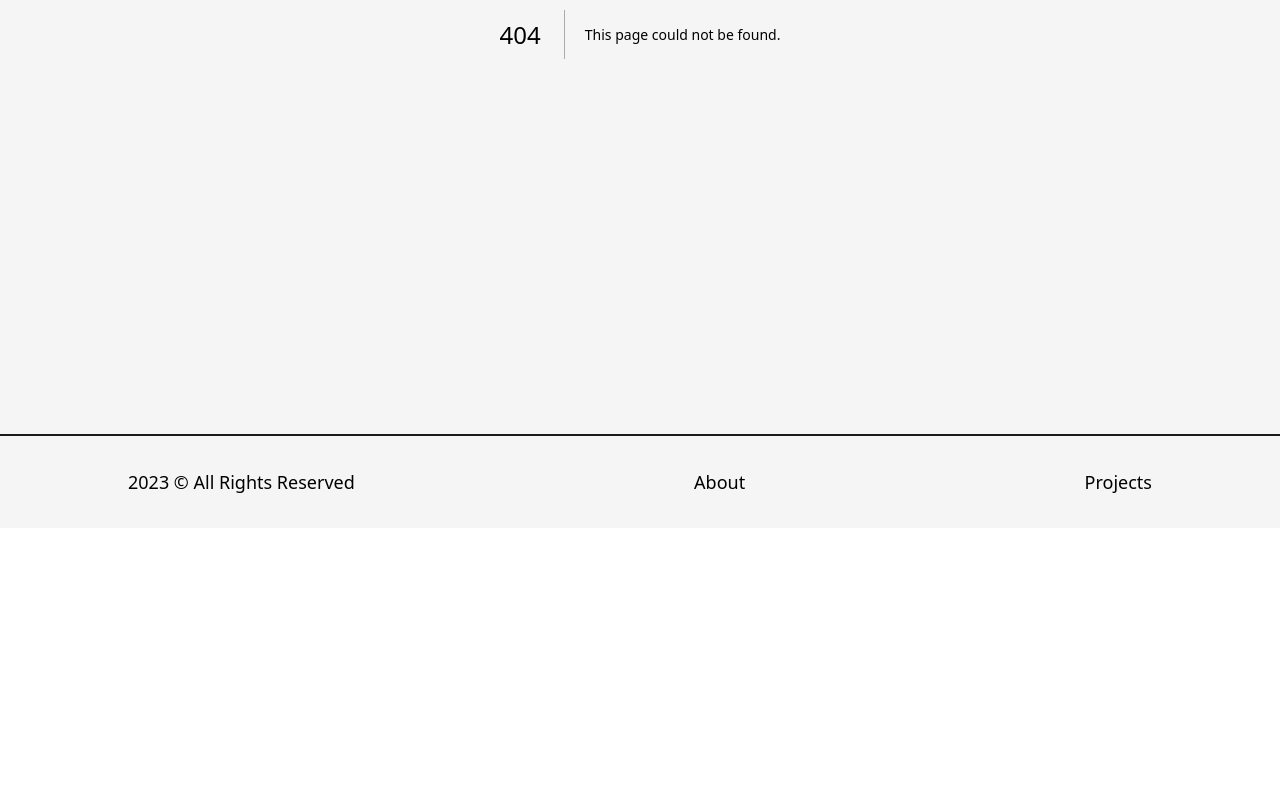
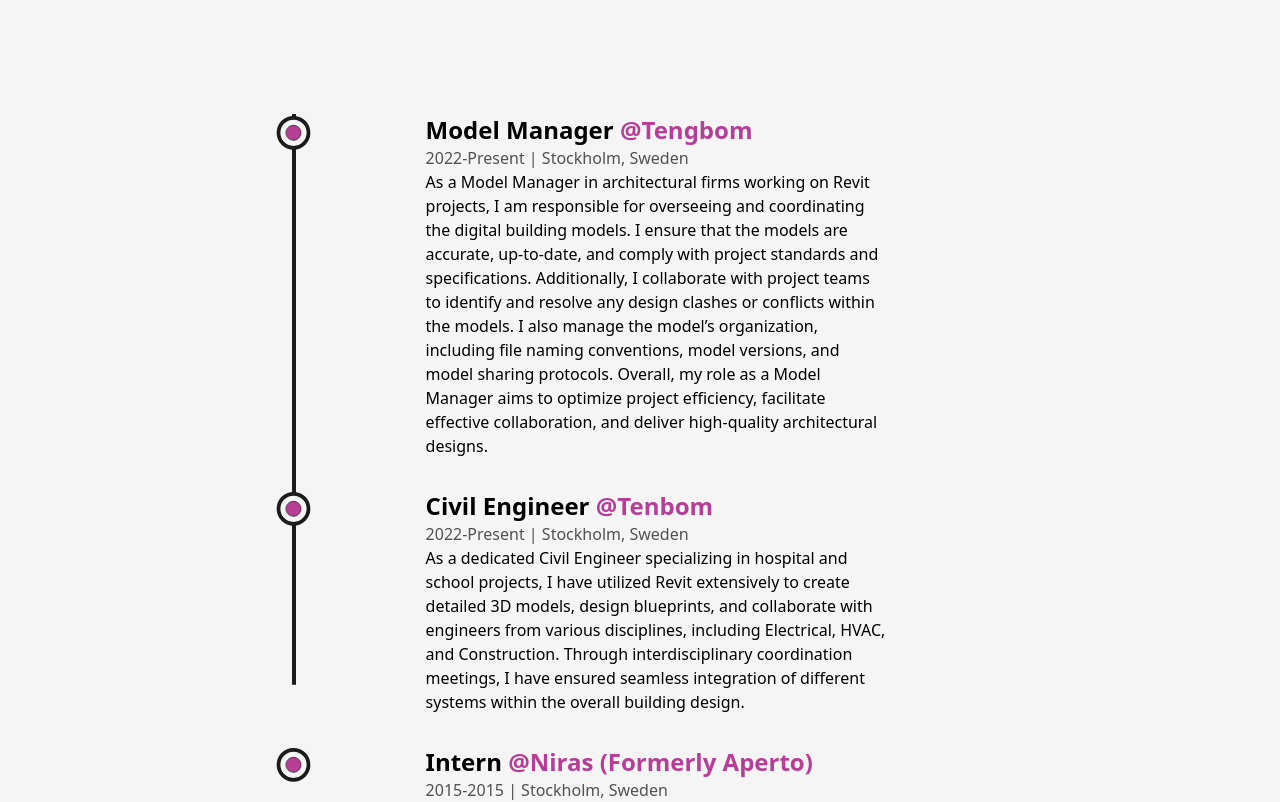
Before and after one commit to dmalmq/portfolio, a Next.js app: page /background in a window 1280 px wide. Before the commit this address had no page. Shown: the part 454-1256 px from the top of the page. Before the commit the page ends 982 px from the top, so only its background shows below. Built offline with nearby package versions, Linux system fonts and the light colour scheme.

Commit message:
moved the education and experience section to a new page called background

```diff
--- /dev/null
+++ b/src/components/Education.tsx
@@ -0,0 +1,69 @@
+import React from "react";
+import { useScroll, motion } from "framer-motion";
+import { useRef } from "react";
+import LiIcon from "./LiIcon";
+
+interface DetailProps {
+  type: string;
+  time: string;
+  place: string;
+  info: string;
+}
+
+const Details: React.FC<DetailProps> = ({ type, time, place, info }) => {
+  const ref = useRef(null);
+  return (
+    <li
+      ref={ref}
+      className="mx-auto mb-8 flex w-[60%] flex-col items-center justify-between first:mt-0 last:mb-0"
+    >
+      <LiIcon reference={ref} />
+      <motion.div
+        initial={{ y: 50 }}
+        whileInView={{ y: 0 }}
+        transition={{ duration: 0.5, type: "spring" }}
+      >
+        <h3 className="text-2xl font-bold capitalize">{type}&nbsp;</h3>
+        <span className="font-medium text-dark/75">
+          {time} | {place}
+        </span>
+        <p className="w-full font-medium">{info}</p>
+      </motion.div>
+    </li>
+  );
+};
+
+const Education = () => {
+  const ref = useRef(null);
+  const { scrollYProgress } = useScroll({
+    target: ref,
+    offset: ["start end", "center start"],
+  });
+  return (
+    <div className="my-64">
+      <h2 className="mb-32 w-full text-center text-8xl font-bold">Education</h2>
+      <div ref={ref} className="relative mx-auto w-[75%]">
+        <motion.div
+          className="absolute left-9 top-0 h-full w-[4px] origin-top bg-dark"
+          style={{ scaleY: scrollYProgress }}
+        />
+        <ul className="ml-4 flex w-full flex-col items-start justify-between">
+          <Details
+            type="Web Development"
+            time="2023, 2 months"
+            place="Le Wagon, Tokyo"
+            info="I studied web development at Le Wagon Tokyo. I am learned Ruby on Rails, JavaScript, HTML, CSS, and React. I am also learned how to use Git and GitHub. I am leaned how to use the command line and how to deploy my projects to Heroku."
+          />
+          <Details
+            type="Civil Engineering"
+            time="2013-2015"
+            place="Stockholms Institute of Technology"
+            info="I went to a vocational school for two years to study civil engineering. I learned how to draw in AutoCAD and Revit. The course was specialized in sustainability and I wrote my thesis about how to calculate daylight using modern 3d modelling software like Revit."
+          />
+        </ul>
+      </div>
+    </div>
+  );
+};
+
+export default Education;
--- a/src/components/Experience.tsx
+++ b/src/components/Experience.tsx
@@ -58,7 +58,7 @@
     offset: ["start end", "center start"],
   });
   return (
-    <div className="my-64">
+    <div className="my-48">
       <h2 className="mb-32 w-full text-center text-8xl font-bold">
         Experience
       </h2>
@@ -69,34 +69,40 @@
         />
         <ul className="ml-4 flex w-full flex-col items-start justify-between">
           <Details
-            position="Software Engineer"
-            companyLink="https://www.google.com/"
-            company="Google"
+            position="Model Manager"
+            companyLink="https://www.tengbom.se/"
+            company="Tengbom"
             time="2022-Present"
-            address="Mountain View, CA"
-            work="Worked on a team responsible for developing new features for Google's
-search engine, including improving the accuracy and relevance of search results and
-developing new tools for data analysis and visualization."
+            address="Stockholm, Sweden"
+            work="As a Model Manager in architectural firms working on Revit projects, I am
+responsible for overseeing and coordinating the digital building models. I
+ensure that the models are accurate, up-to-date, and comply with project
+standards and specifications. Additionally, I collaborate with project teams to
+identify and resolve any design clashes or conflicts within the models. I also
+manage the model’s organization, including file naming conventions, model
+versions, and model sharing protocols. Overall, my role as a Model Manager
+aims to optimize project efficiency, facilitate effective collaboration, and
+deliver high-quality architectural designs."
           />
           <Details
-            position="Software Engineer"
-            companyLink="https://www.google.com/"
-            company="Google"
+            position="Civil Engineer"
+            companyLink="https://www.tengbom.se/"
+            company="Tenbom"
             time="2022-Present"
-            address="Mountain View, CA"
-            work="Worked on a team responsible for developing new features for Google's
-search engine, including improving the accuracy and relevance of search results and
-developing new tools for data analysis and visualization."
+            address="Stockholm, Sweden"
+            work="As a dedicated Civil Engineer specializing in hospital and school projects, I
+have utilized Revit extensively to create detailed 3D models, design blueprints,
+and collaborate with engineers from various disciplines, including
+Electrical, HVAC, and Construction. Through interdisciplinary coordination
+meetings, I have ensured seamless integration of different systems within the overall building design."
           />
           <Details
-            position="Software Engineer"
-            companyLink="https://www.google.com/"
-            company="Google"
-            time="2022-Present"
-            address="Mountain View, CA"
-            work="Worked on a team responsible for developing new features for Google's
-search engine, including improving the accuracy and relevance of search results and
-developing new tools for data analysis and visualization."
+            position="Intern"
+            companyLink="https://niras.se"
+            company="Niras (formerly Aperto)"
+            time="2015-2015"
+            address="Stockholm, Sweden"
+            work="I worked at the office as an intern while studying, it was part of my course at Stockholms Insitute of Technology to intern at a company. I worked on a school project called 'Kämpasten' where I did daylight simulations to make sure that the teachers and students would get enough daylight. This project was also part of the thesis I wrote as well."
           />
         </ul>
       </div>
--- a/src/components/Navbar.tsx
+++ b/src/components/Navbar.tsx
@@ -23,9 +23,8 @@
       {title}
 
       <span
-        className={`transistion-[width] ease absolute -bottom-1 left-0 inline-block h-[2px]  bg-dark duration-300 group-hover:w-full ${
-          router.asPath === href ? "w-full" : "w-0"
-        }
+        className={`transistion-[width] ease absolute -bottom-1 left-0 inline-block h-[2px]  bg-dark duration-300 group-hover:w-full ${router.asPath === href ? "w-full" : "w-0"
+          }
         }`}
       >
         &nbsp;
@@ -40,6 +39,7 @@
       <nav>
         <CustomLink href="/" title="Home" className="mr-4" />
         <CustomLink href="/about" title="About" className="mx-4" />
+        <CustomLink href="/background" title="Background" className="mx-4" />
         <CustomLink href="/projects" title="Projects" className="ml-4" />
       </nav>
 
--- a/src/pages/about.tsx
+++ b/src/pages/about.tsx
@@ -6,6 +6,7 @@
 import profilePic from "../../public/images/avatar.png";
 import Skills from "../components/Skills";
 import Experience from "../components/Experience";
+import Education from "../components/Education";
 
 const About = () => {
   return (
@@ -92,7 +93,6 @@
             </div>
           </div>
           <Skills />
-          <Experience />
         </Layout>
       </main>
     </>
--- /dev/null
+++ b/src/pages/background.tsx
@@ -0,0 +1,27 @@
+import React from "react";
+import Head from "next/head";
+import Layout from "../components/Layout";
+import Experience from "../components/Experience";
+import Education from "../components/Education";
+
+const background = () => {
+  return (
+    <>
+      <Head>
+        <title>Portfolio | About Page</title>
+        <meta
+          name="description"
+          content="software developer ruby rails typescript tokyo"
+        />
+      </Head>
+      <main className="flex w-full items-center justify-center">
+        <Layout className="mt-0 pt-16">
+          <Experience />
+          <Education />
+        </Layout>
+      </main>
+    </>
+  );
+};
+
+export default background;
--- /dev/null
+++ b/src/pages/projects.tsx
@@ -0,0 +1,7 @@
+import React from "react";
+
+const projects = () => {
+  return <div>projects</div>;
+};
+
+export default projects;
```
